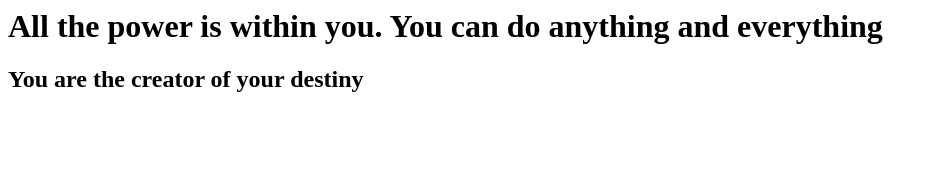
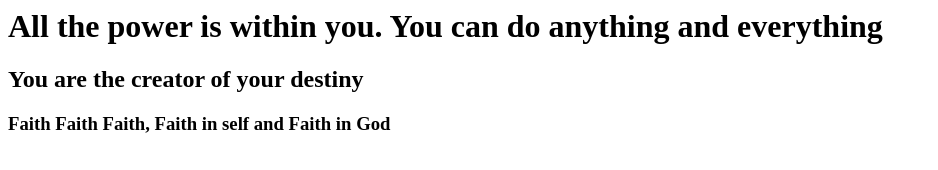
Before and after one commit to eexkhp60/firstgitrepo, a plain HTML site: page index.html in a window 1280 px wide. Shown: the whole page, without its empty margins (0-938 px from the left). Drawn offline with Linux system fonts and the light colour scheme.

Commit message:
added third quote

```diff
--- a/index.html
+++ b/index.html
@@ -2,5 +2,6 @@
 <body>
 <h1>All the power is within you. You can do anything and everything</h1>
 <h2>You are the creator of your destiny</h2>
+<h3>Faith Faith Faith, Faith in self and Faith in God</h3>
 </body>
 </html>
```
